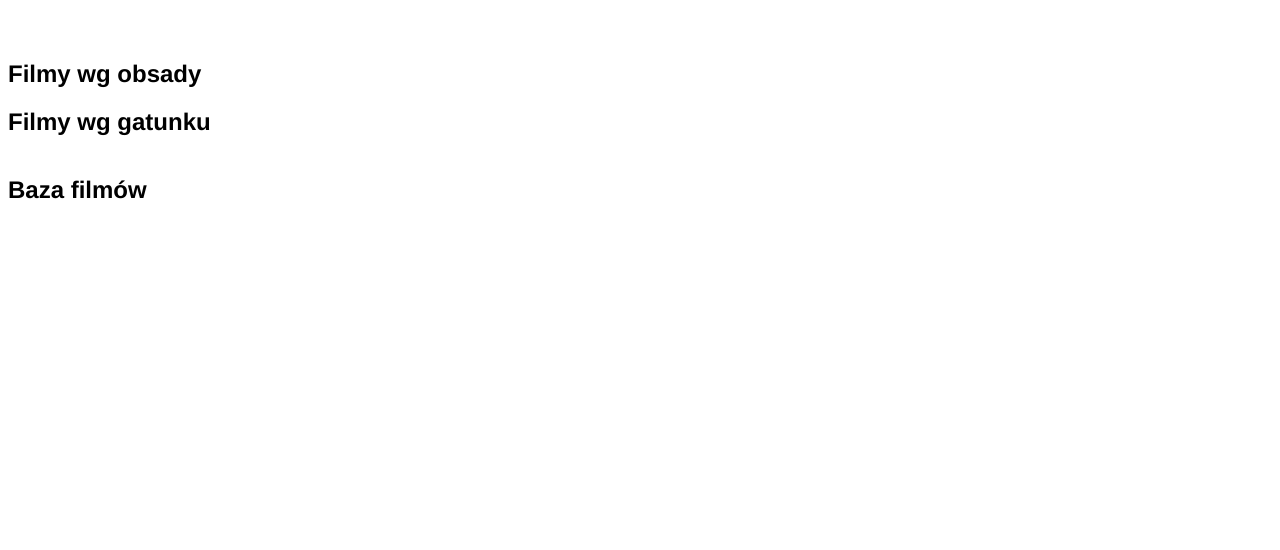
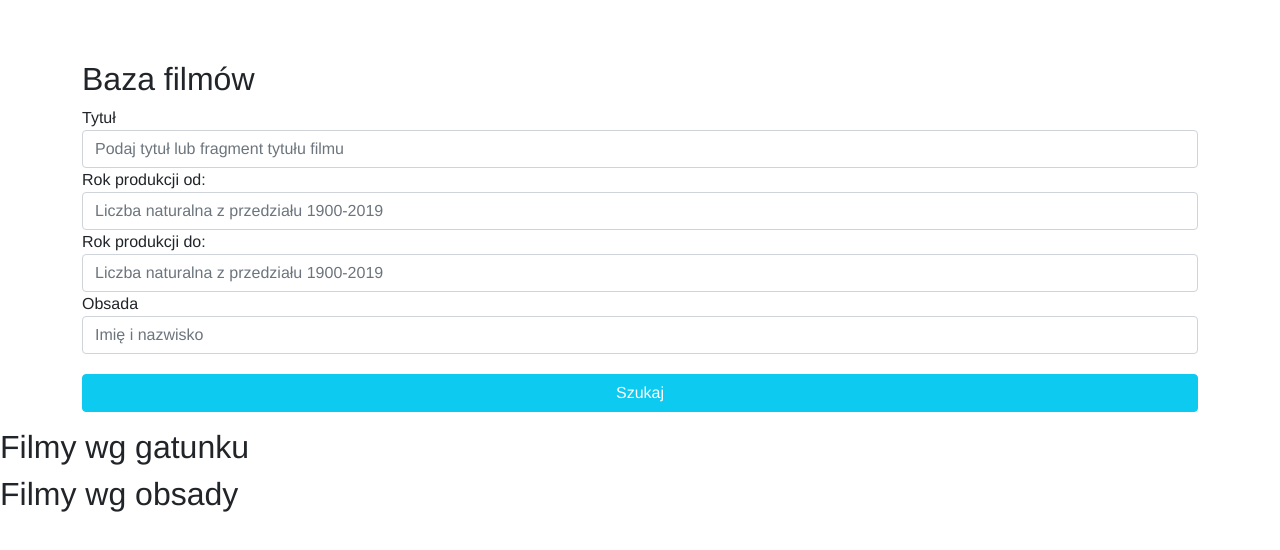
Before and after one commit to guszczi/WebApps, a Vue app in the folder Zad3/films/: page / in a window 1280 px wide. Shown: the top 550 px of the page. Built offline with nearby package versions, Linux system fonts and the light colour scheme.

Commit message:
Added bootstrap and searching films (only layout)

```diff
--- a/Zad3/films/package.json
+++ b/Zad3/films/package.json
@@ -8,7 +8,11 @@
     "lint": "vue-cli-service lint"
   },
   "dependencies": {
+    "@popperjs/core": "^2.10.2",
+    "bootstrap": "^5.1.3",
     "core-js": "^3.6.5",
+    "jquery": "^3.6.0",
+    "popper.js": "^1.16.1",
     "vue": "^3.0.0"
   },
   "devDependencies": {
--- a/Zad3/films/src/App.vue
+++ b/Zad3/films/src/App.vue
@@ -1,8 +1,8 @@
 <template>
+  <SearchEngine />
+  <Films />
+  <FilmGenres />
   <FilmCasts />
-  <FilmGenres />
-  <Films />
-  <SearchEngine />
 </template>
 
 <script>
--- a/Zad3/films/src/components/SearchEngine.vue
+++ b/Zad3/films/src/components/SearchEngine.vue
@@ -1,6 +1,31 @@
 <template>
-  <div>
+  <div class="container">
     <h2>Baza filmów</h2>
+    <form>
+      <div class="form-group">
+        <label>Tytuł</label>
+        <input type="text" class="form-control" placeholder="Podaj tytuł lub fragment tytułu filmu"/>
+      </div>
+
+      <div class="form-group" row>
+        <label>Rok produkcji od:</label>
+        <input type="text" class="form-control" placeholder="Liczba naturalna z przedziału 1900-2019" />
+      </div>
+
+      <div class="form-group" row>
+        <label>Rok produkcji do:</label>
+        <input type="text" class="form-control" placeholder="Liczba naturalna z przedziału 1900-2019" />
+      </div>
+
+      <div class="form-group">
+        <label>Obsada</label>
+        <input type="text" class="form-control" placeholder="Imię i nazwisko" />
+      </div>
+
+      <div class="form-group">
+        <input type="button" class="btn btn-info" style="margin-top: 20px; width: 100%; color: white;" value="Szukaj" />
+      </div>
+    </form>
   </div>
 </template>
 
--- a/Zad3/films/src/main.js
+++ b/Zad3/films/src/main.js
@@ -1,4 +1,6 @@
 import { createApp } from 'vue'
 import App from './App.vue'
+import 'bootstrap'
+import 'bootstrap/dist/css/bootstrap.min.css'
 
 createApp(App).mount('#app')
```
Also changed, not shown: 1 other file (tests, documents, lock files or other folders).
